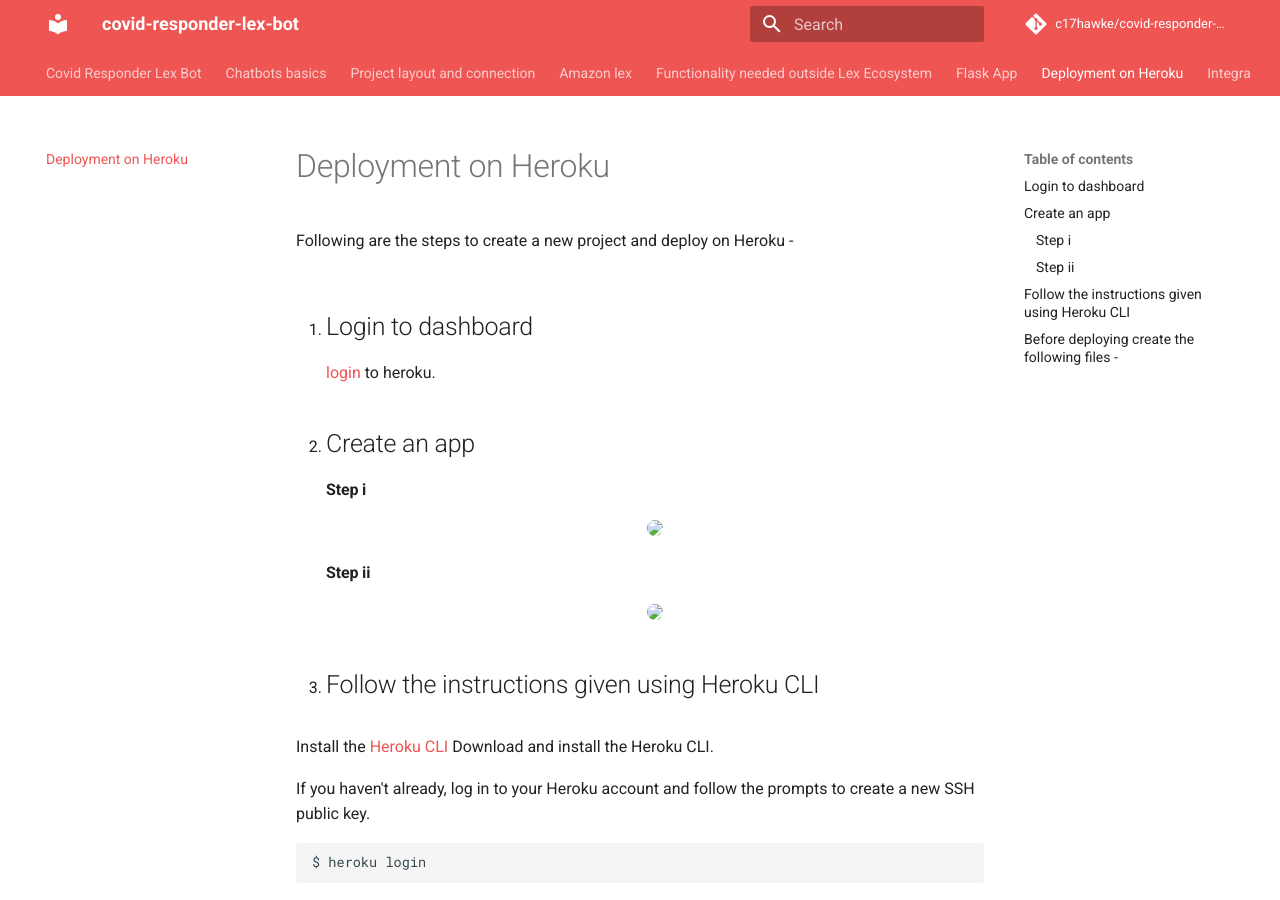
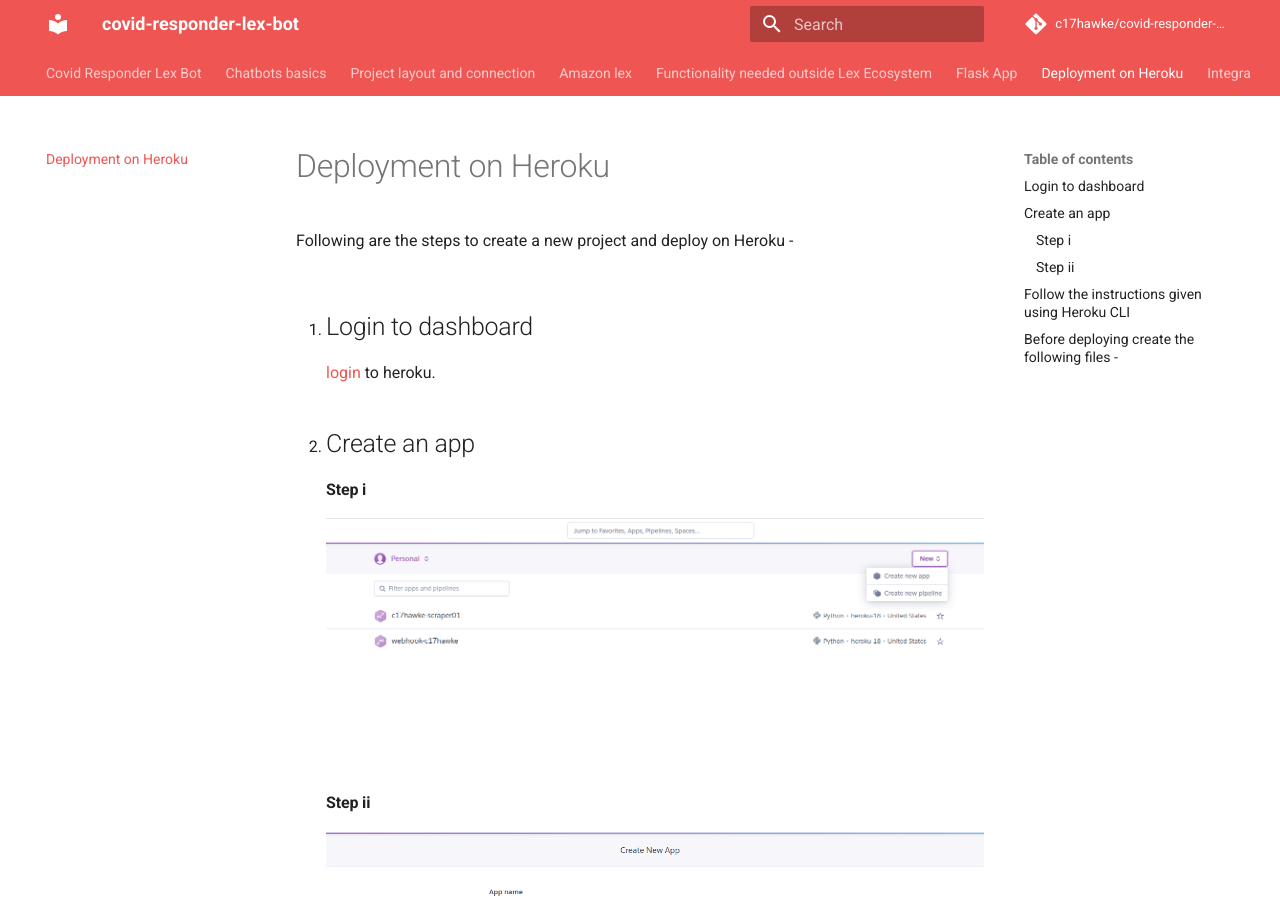
Before and after one commit to c17hawke/covid-responder-lex-bot, an MkDocs documentation site: the page built from docs/p07.md, in a window 1280 px wide and 900 px high. Built offline with MkDocs 1.6.1 and Material for MkDocs 9.7.7, drawn with Linux system fonts in a browser that asks for light colours; comment, search, counter and statistics services are not loaded.

Commit message:
docs update

```diff
--- a/docs/p07.md
+++ b/docs/p07.md
@@ -8,14 +8,16 @@
 2. ## Create an app
 
     #### Step i
-    <p style="text-align: center;">
+    ![logged in](img/heroku/herokuCreate.png)
+    <!-- <p style="text-align: center;">
     <img style="border-radius:8px;" src="img/heroku/herokuCreate.png"> </img>
-    </p>
+    </p> -->
 
     #### Step ii
-    <p style="text-align: center;">
+    ![logged in](img/heroku/enterNameAppUnique.png)
+    <!-- <p style="text-align: center;">
     <img style="border-radius:8px;" src="img/heroku/enterNameAppUnique.png"> </img>
-    </p>
+    </p> -->
 
 3. ## Follow the instructions given using Heroku CLI
 
```
